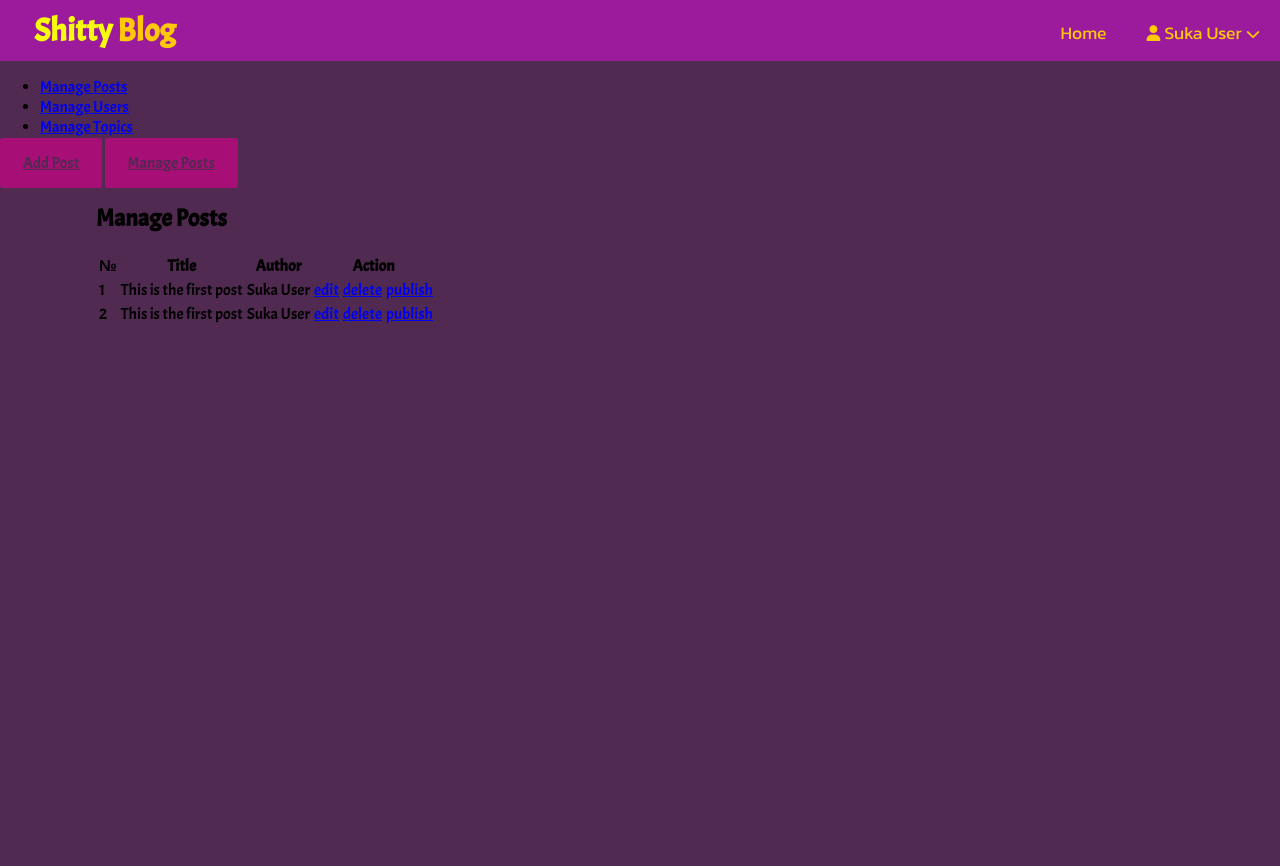
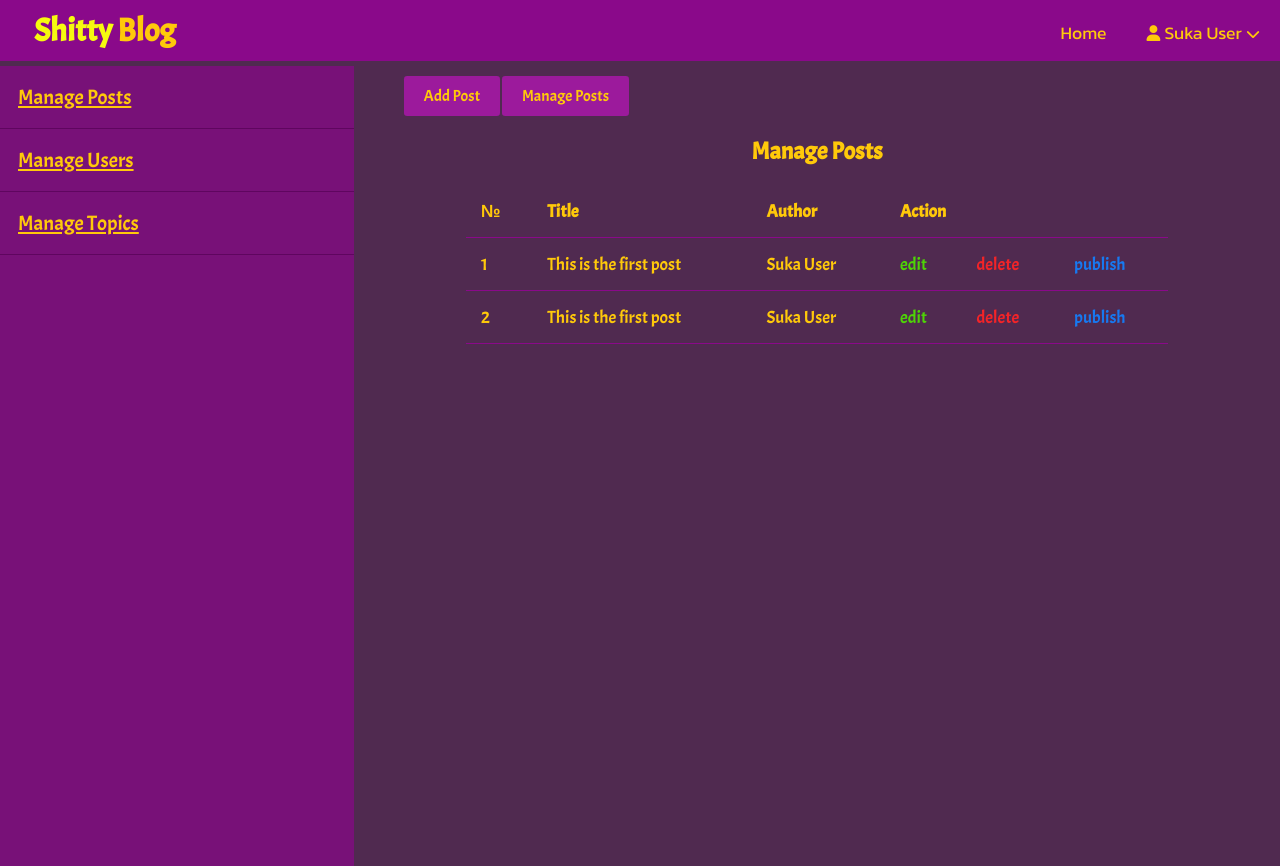
Before and after one commit to ToriForH/blog, a PHP site: page /blog/admin/posts/index.php in a window 1280 px wide. Before the commit the page ends 323 px from the top, so only its background shows below. Run offline with PHP 8.4, Linux system fonts and the light colour scheme; some libraries are stand-ins or nearby versions.

Commit message:
add admin header

```diff
--- /dev/null
+++ b/assets/css/admin.css
@@ -0,0 +1,104 @@
+header {
+  background: #8A098A;
+  margin-bottom: 0px;
+  padding-bottom: 0px;
+}
+
+.btn-big {
+  padding: .5rem 1.1rem;
+  color: #FFC90A;
+  background: #9C1A9C;
+  font-family: 'Acme', sans-serif;
+  text-decoration: none;
+}
+
+.btn-big:hover {
+  background: #8A098A;
+}
+
+.admin-wrapper {
+  display: flex;
+  height: 100%;
+  width: 100%;
+  margin-top: 0px;
+  padding-top: 0px;
+}
+
+.admin-wrapper .left-sidebar {
+  width: 30%;
+  background: #781178;
+}
+
+.admin-wrapper .left-sidebar ul {
+  list-style: none;
+  margin: 0px;
+  padding: 0px;
+}
+
+.admin-wrapper .left-sidebar ul li a {
+  color: #FFC90A;
+  padding: 18px;
+  display: block;
+  border-bottom: 1px solid #5F065F;
+  font-size: 1.3em;
+}
+
+.admin-wrapper .left-sidebar ul li a:hover {
+  background: #8A098A;
+}
+
+.admin-wrapper .admin-content {
+  float: right;
+  width: 70%;
+  padding: 20px 50px 50px;
+  overflow-y: scroll;
+}
+
+.admin-content .page-title {
+  text-align: center;
+  margin-bottom: 1.2rem;
+  color: #FFC90A;
+}
+
+table {
+  width: 100%;
+  border-collapse: collapse;
+  font-size: 1.1rem;
+}
+
+th,
+td {
+  padding: 15px;
+  text-align: left;
+  border-bottom: 1px solid #8A098A;
+  color: #FFC90A;
+}
+
+.edit {
+  color: #4ED406;
+  text-decoration: none;
+}
+
+.delete {
+  color: #F32428;
+  text-decoration: none;
+}
+
+.publish {
+  color: #1779F1;
+  text-decoration: none;
+}
+
+.edit:hover,
+.delete:hover,
+.publish:hover {
+  text-decoration: underline;
+}
+
+form div {
+  margin-bottom: 40px;
+}
+
+form div label {
+  color: #FFC90A;
+}
```
Also changed, not shown: admin/topics/create.php (+7 -22 lines), app/includes/adminHeader.php (added, +19 -0 lines).
